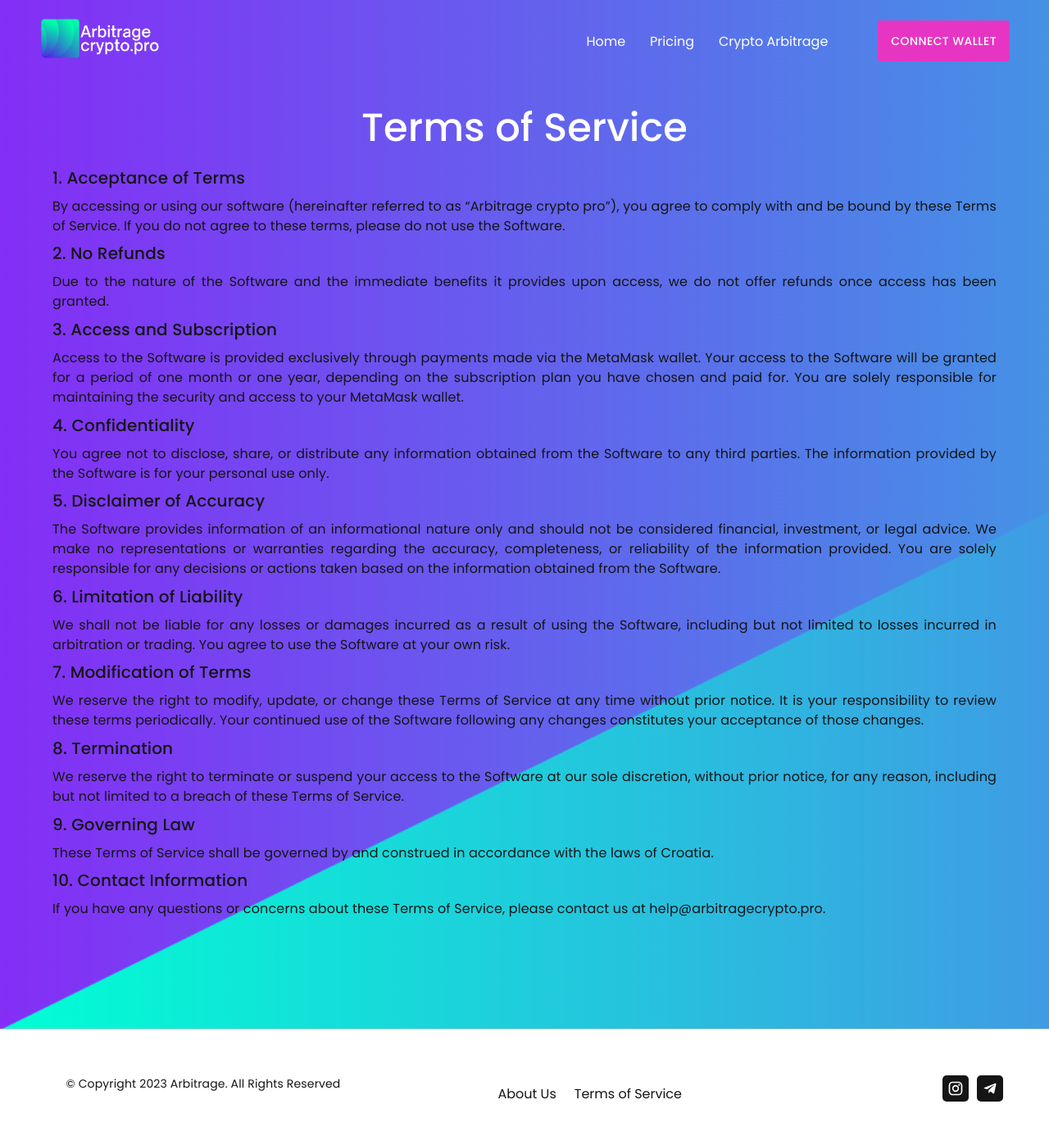
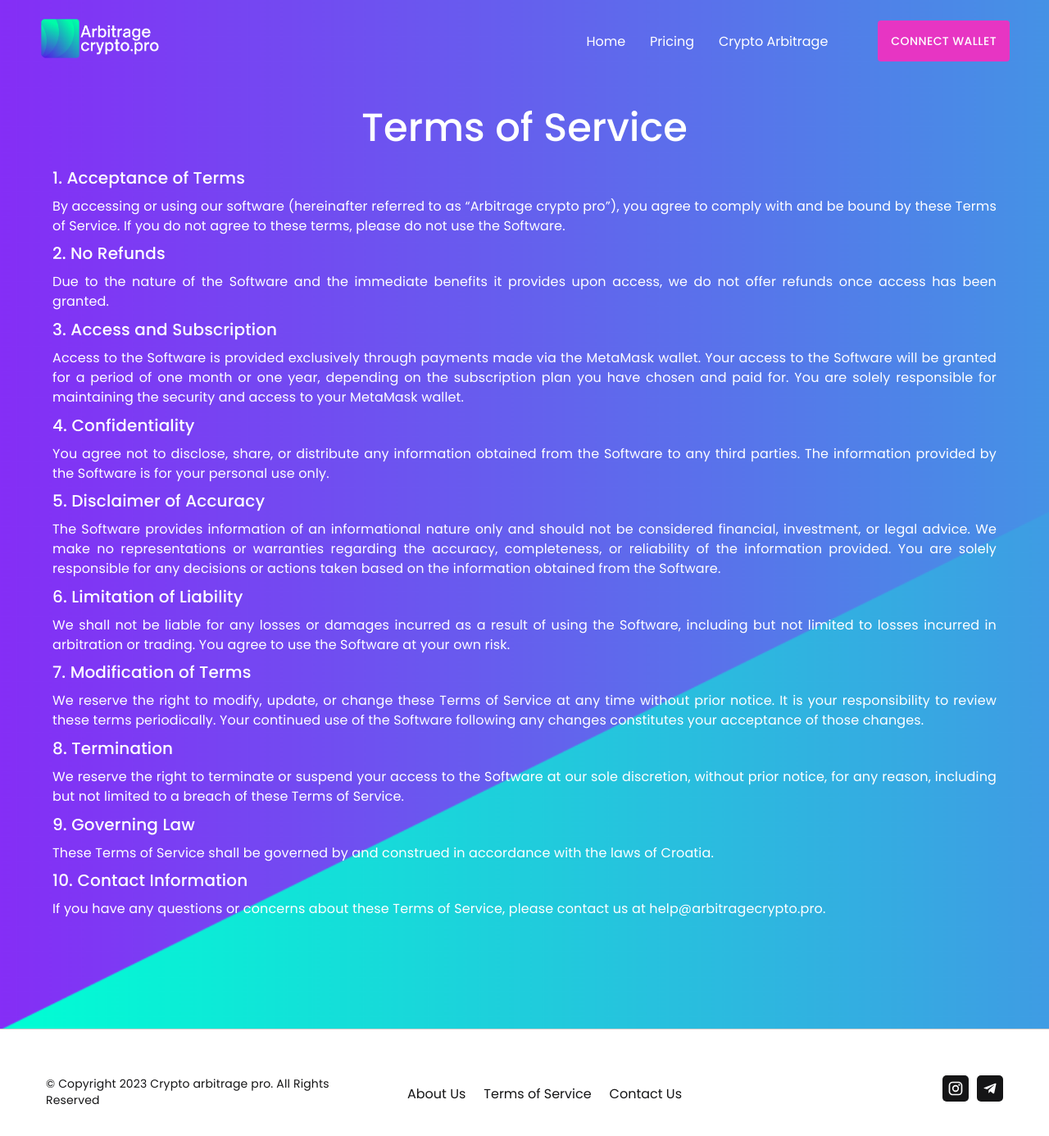
Before and after one commit to agarwalankit3395/Coinrule, a React (Create React App) app: page /termsofServices in a window 1280 px wide. Shown: the top 1386 px of the page at 82% size. Built offline with nearby package versions, Linux system fonts and the light colour scheme.

Commit message:
Issue fixed

```diff
--- a/src/Components/Layouts/Footers/Footer.js
+++ b/src/Components/Layouts/Footers/Footer.js
@@ -199,7 +199,7 @@ const Footer = ({ router }) => {
 
                                 <Copys>
                                     <Typography variant='body2' >
-                                        © Copyright 2023 Arbitrage. All Rights Reserved
+                                        © Copyright 2023 Crypto arbitrage pro. All Rights Reserved
                                     </Typography>
                                 </Copys>
                             </Box>
@@ -219,6 +219,13 @@ const Footer = ({ router }) => {
                                         <Link to='/termsofServices' target='_blank' style={{ textDecoration: 'none' }}>
                                             <Itemsl>
                                             Terms of Service
+                                            </Itemsl>
+                                        </Link>
+                                    </Menuitems>
+                                    <Menuitems>
+                                        <Link to='/termsofServices' target='_blank' style={{ textDecoration: 'none' }}>
+                                            <Itemsl>
+                                            Contact Us
                                             </Itemsl>
                                         </Link>
                                     </Menuitems>
--- a/src/Components/View/priceings/Price.js
+++ b/src/Components/View/priceings/Price.js
@@ -14,8 +14,8 @@ const Price = () => {
                                     <Typography variant='h3' color={"#fff"} fontWeight='500' gutterBottom component='h3' textAlign="center">
                                         Pricing
                                     </Typography>
-                                    <Typography variant='h5' fontWeight='300' gutterBottom component='h5'>
-                                        With Coinrule you can easily develop your own trading strategies and set them up to run automatically on your favourite exchange. Start with a Free Account Today
+                                    <Typography variant='h5' color={"#fff"} fontWeight='300' gutterBottom component='h5'>
+                                    We offer two payment options: monthly and yearly. To subscribe, simply click on the Connect wallet. We provide you with two options: Metamask. Payment is made using BNB tokens. We have chosen this token due to its very low fees. After a successful transaction, you should be redirected to the software. If you are not redirected, click on the 'Crypto Arbitrage' menu and make sure to always connect with the same wallet, as it won't work with different wallet addresses.
                                     </Typography>
                                 </Box>
                             </Grid>
--- a/src/Components/View/termofServices/Serviceterms.js
+++ b/src/Components/View/termofServices/Serviceterms.js
@@ -9,46 +9,46 @@ const Serviceterms = () => {
                 <Box paddingY={'2rem'}>
                     <Typography variant='h3' component="h3" color={"#fff"} fontWeight="500" textAlign="center" gutterBottom>Terms of Service </Typography>
 
-                    <Typography variant='h6' gutterBottom textAlign={'justify'}>1. Acceptance of Terms </Typography>
-                    <Typography variant='body1' gutterBottom textAlign={'justify'}>By accessing or using our software (hereinafter referred to as “Arbitrage crypto pro”), you agree to comply with and be bound by these Terms of Service. If you do not agree to these terms, please do not use the Software.</Typography>
+                    <Typography variant='h6' color={"#fff"} gutterBottom textAlign={'justify'}>1. Acceptance of Terms </Typography>
+                    <Typography color={"#fff"} variant='body1' gutterBottom textAlign={'justify'}>By accessing or using our software (hereinafter referred to as “Arbitrage crypto pro”), you agree to comply with and be bound by these Terms of Service. If you do not agree to these terms, please do not use the Software.</Typography>
 
-                    <Typography variant='h6' gutterBottom textAlign={'justify'}>2. No Refunds</Typography>
-                    <Typography variant='body1' gutterBottom textAlign={'justify'}>Due to the nature of the Software and the immediate benefits it provides upon access, we do not offer refunds once access has been granted.                        </Typography>
+                    <Typography color={"#fff"} variant='h6' gutterBottom textAlign={'justify'}>2. No Refunds</Typography>
+                    <Typography color={"#fff"} variant='body1' gutterBottom textAlign={'justify'}>Due to the nature of the Software and the immediate benefits it provides upon access, we do not offer refunds once access has been granted.                        </Typography>
 
-                    <Typography variant='h6' gutterBottom textAlign={'justify'}>3. Access and Subscription </Typography>
-                    <Typography variant='body1' gutterBottom textAlign={'justify'}>Access to the Software is provided exclusively through payments made via the MetaMask wallet. Your access to the Software will be granted for a period of one month or one year, depending on the subscription plan you have chosen and paid for. You are solely responsible for maintaining the security and access to your MetaMask wallet.</Typography>
+                    <Typography color={"#fff"} variant='h6' gutterBottom textAlign={'justify'}>3. Access and Subscription </Typography>
+                    <Typography color={"#fff"} variant='body1' gutterBottom textAlign={'justify'}>Access to the Software is provided exclusively through payments made via the MetaMask wallet. Your access to the Software will be granted for a period of one month or one year, depending on the subscription plan you have chosen and paid for. You are solely responsible for maintaining the security and access to your MetaMask wallet.</Typography>
 
-                    <Typography variant='h6' gutterBottom textAlign={'justify'}>4. Confidentiality </Typography>
-                    <Typography variant='body1' gutterBottom textAlign={'justify'}>You agree not to disclose, share, or distribute any information obtained from the Software to any third parties. The information provided by the Software is for your personal use only.
+                    <Typography color={"#fff"} variant='h6' gutterBottom textAlign={'justify'}>4. Confidentiality </Typography>
+                    <Typography color={"#fff"} variant='body1' gutterBottom textAlign={'justify'}>You agree not to disclose, share, or distribute any information obtained from the Software to any third parties. The information provided by the Software is for your personal use only.
                     </Typography>
 
-                    <Typography variant='h6' gutterBottom textAlign={'justify'}>5. Disclaimer of Accuracy </Typography>
-                    <Typography variant='body1' gutterBottom textAlign={'justify'}>The Software provides information of an informational nature only and should not be considered financial, investment, or legal advice. We make no representations or warranties regarding the accuracy, completeness, or reliability of the information provided. You are solely responsible for any decisions or actions taken based on the information obtained from the Software.
+                    <Typography color={"#fff"} variant='h6' gutterBottom textAlign={'justify'}>5. Disclaimer of Accuracy </Typography>
+                    <Typography color={"#fff"} variant='body1' gutterBottom textAlign={'justify'}>The Software provides information of an informational nature only and should not be considered financial, investment, or legal advice. We make no representations or warranties regarding the accuracy, completeness, or reliability of the information provided. You are solely responsible for any decisions or actions taken based on the information obtained from the Software.
                     </Typography>
 
-                    <Typography variant='h6' gutterBottom textAlign={'justify'}>6. Limitation of Liability
+                    <Typography color={"#fff"} variant='h6' gutterBottom textAlign={'justify'}>6. Limitation of Liability
                     </Typography>
-                    <Typography variant='body1' gutterBottom textAlign={'justify'}>We shall not be liable for any losses or damages incurred as a result of using the Software, including but not limited to losses incurred in arbitration or trading. You agree to use the Software at your own risk.
+                    <Typography color={"#fff"} variant='body1' gutterBottom textAlign={'justify'}>We shall not be liable for any losses or damages incurred as a result of using the Software, including but not limited to losses incurred in arbitration or trading. You agree to use the Software at your own risk.
                     </Typography>
 
-                    <Typography variant='h6' gutterBottom textAlign={'justify'}>7. Modification of Terms
+                    <Typography color={"#fff"} variant='h6' gutterBottom textAlign={'justify'}>7. Modification of Terms
                     </Typography>
-                    <Typography variant='body1' gutterBottom textAlign={'justify'}>We reserve the right to modify, update, or change these Terms of Service at any time without prior notice. It is your responsibility to review these terms periodically. Your continued use of the Software following any changes constitutes your acceptance of those changes.
+                    <Typography color={"#fff"} variant='body1' gutterBottom textAlign={'justify'}>We reserve the right to modify, update, or change these Terms of Service at any time without prior notice. It is your responsibility to review these terms periodically. Your continued use of the Software following any changes constitutes your acceptance of those changes.
                     </Typography>
 
-                    <Typography variant='h6' gutterBottom textAlign={'justify'}>8. Termination
+                    <Typography color={"#fff"} variant='h6' gutterBottom textAlign={'justify'}>8. Termination
                     </Typography>
-                    <Typography variant='body1' gutterBottom textAlign={'justify'}>We reserve the right to terminate or suspend your access to the Software at our sole discretion, without prior notice, for any reason, including but not limited to a breach of these Terms of Service.
+                    <Typography color={"#fff"} variant='body1' gutterBottom textAlign={'justify'}>We reserve the right to terminate or suspend your access to the Software at our sole discretion, without prior notice, for any reason, including but not limited to a breach of these Terms of Service.
                     </Typography>
 
-                    <Typography variant='h6' gutterBottom textAlign={'justify'}>9. Governing Law
+                    <Typography color={"#fff"} variant='h6' gutterBottom textAlign={'justify'}>9. Governing Law
                     </Typography>
-                    <Typography variant='body1' gutterBottom textAlign={'justify'}>These Terms of Service shall be governed by and construed in accordance with the laws of Croatia.
+                    <Typography color={"#fff"} variant='body1' gutterBottom textAlign={'justify'}>These Terms of Service shall be governed by and construed in accordance with the laws of Croatia.
                     </Typography>
 
-                    <Typography variant='h6' gutterBottom textAlign={'justify'}>10. Contact Information
+                    <Typography color={"#fff"} variant='h6' gutterBottom textAlign={'justify'}>10. Contact Information
                     </Typography>
-                    <Typography variant='body1' gutterBottom textAlign={'justify'}>If you have any questions or concerns about these Terms of Service, please contact us at help@arbitragecrypto.pro.
+                    <Typography color={"#fff"} variant='body1' gutterBottom textAlign={'justify'}>If you have any questions or concerns about these Terms of Service, please contact us at help@arbitragecrypto.pro.
                     </Typography>
                 </Box>
             </Container>
```
Also changed, not shown: src/Components/View/Invest/Invests.js (+8 -8 lines), src/Components/View/aboutUs/Aboutus.js (+4 -4 lines), src/Components/View/abouts/About.js (+7 -4 lines), src/assets/homePageImg/ProfitWeek-1.2.png, src/assets/homePageImg/ProfitWeek-2.png.
